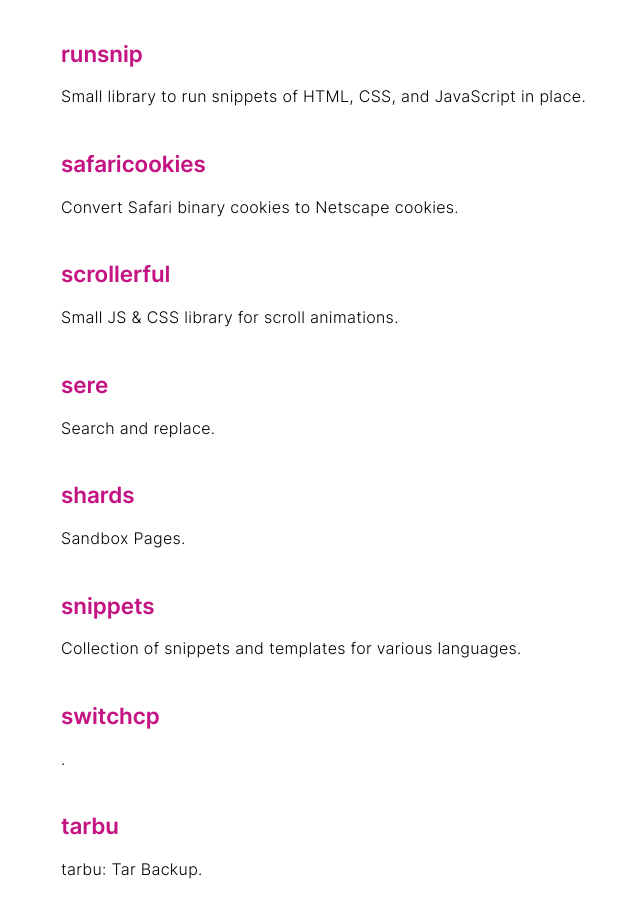
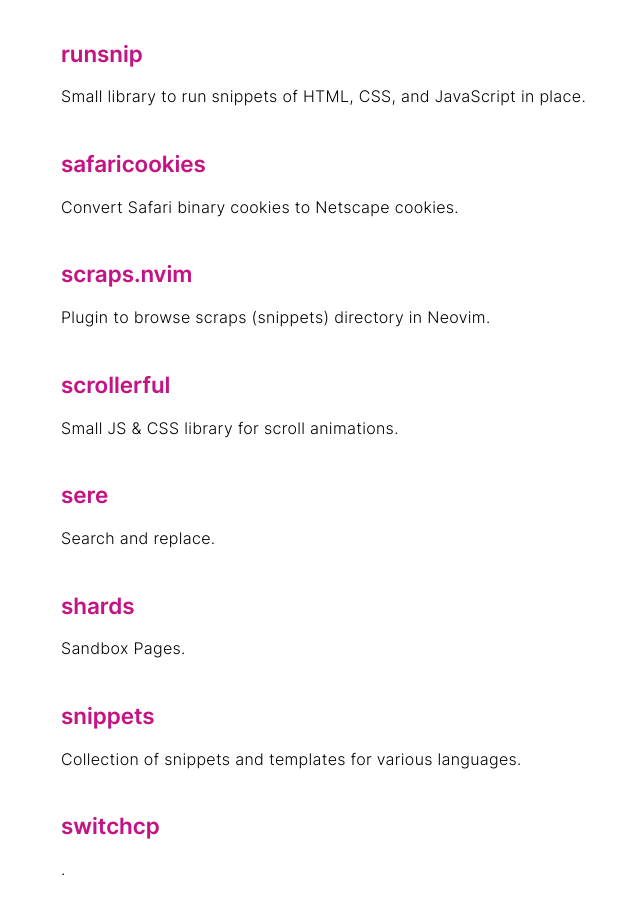
Before and after one commit to remino/remino.github.io, a Jekyll site: the page built from index.md, in a window 1280 px wide and 900 px high, scrolled down 6822 px. Shown: the whole window, without its empty margins (299-939 px from the left). Built offline with Jekyll 4.4.1, drawn with Linux system fonts in a browser that asks for light colours.

Commit message:
Add scraps.nvim

```diff
--- a/_data/repos.json
+++ b/_data/repos.json
@@ -360,6 +360,12 @@
 		"url": "https://github.com/remino/safaricookies"
 	},
 	{
+		"description": "Plugin to browse scraps (snippets) directory in Neovim",
+		"homepageUrl": "",
+		"name": "scraps.nvim",
+		"url": "https://github.com/remino/scraps.nvim"
+	},
+	{
 		"description": "Small JS & CSS library for scroll animations",
 		"homepageUrl": "https://remino.net/scrollerful/",
 		"name": "scrollerful",
```
